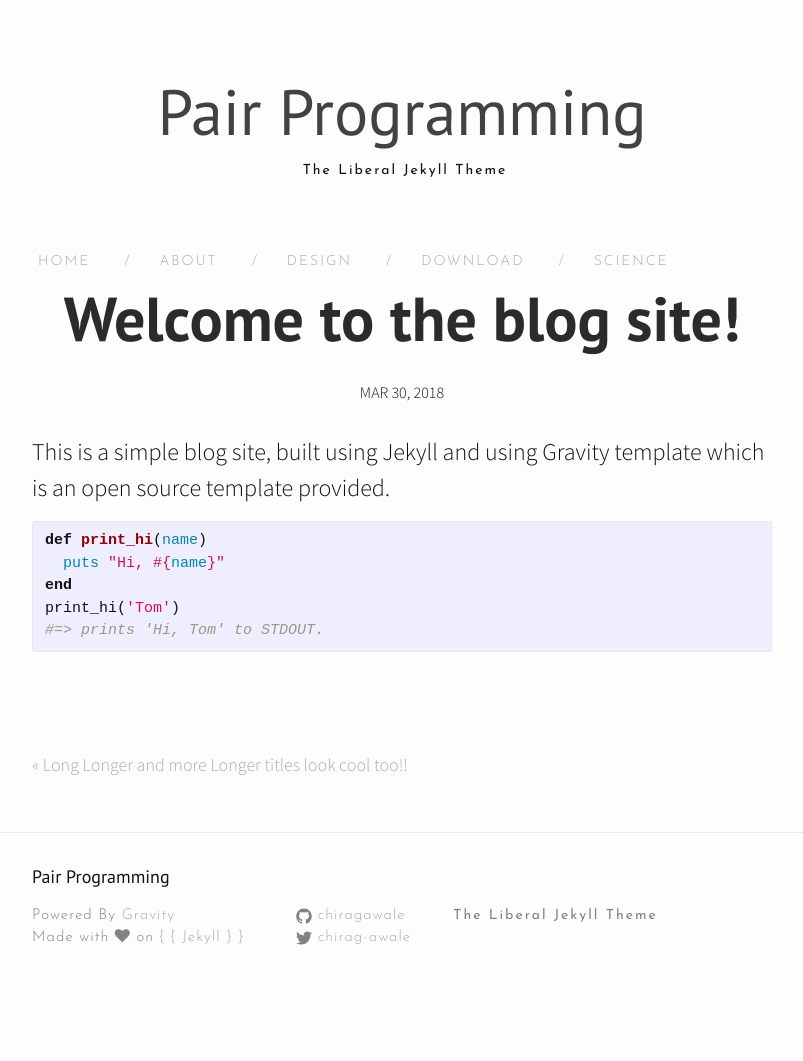
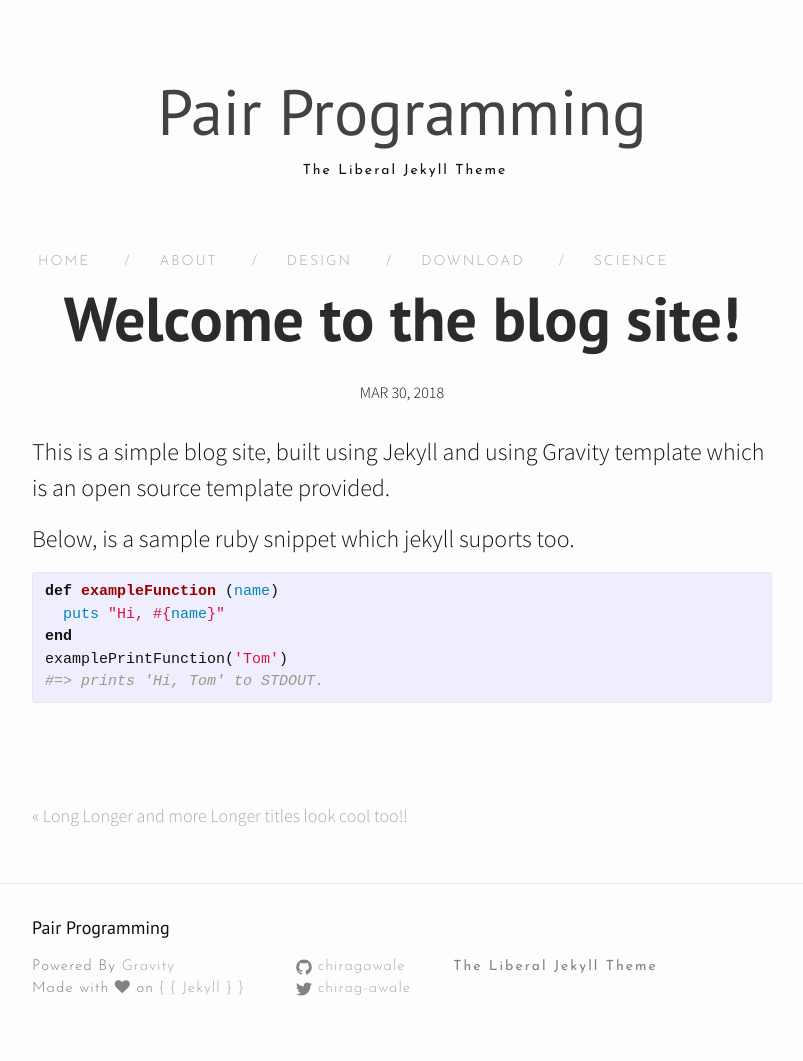
Before and after one commit to ChiragAwale/Pair-Programming, a Jekyll site: the page built from _posts/2018-10-30-welcome-to-blog-site.markdown, in a window 1280 px wide. Shown: the whole page, without its empty margins (238-1041 px from the left). Built offline with Jekyll 4.4.1, drawn with Linux system fonts in a browser that asks for light colours; nearby versions of some CDN libraries; before the commit the page ends 1010 px from its top, so only the background shows below that.

Commit message:
Update 2018-10-30-welcome-to-blog-site.markdown

```diff
--- a/_posts/2018-10-30-welcome-to-blog-site.markdown
+++ b/_posts/2018-10-30-welcome-to-blog-site.markdown
@@ -6,10 +6,11 @@ categories: jekyll update
 ---
 This is a simple blog site, built using Jekyll and using Gravity template which is an open source template provided.
 
+Below, is a sample ruby snippet which jekyll suports too.
 {% highlight ruby %}
-def print_hi(name)
+def exampleFunction (name)
   puts "Hi, #{name}"
 end
-print_hi('Tom')
+examplePrintFunction('Tom')
 #=> prints 'Hi, Tom' to STDOUT.
 {% endhighlight %}
```
